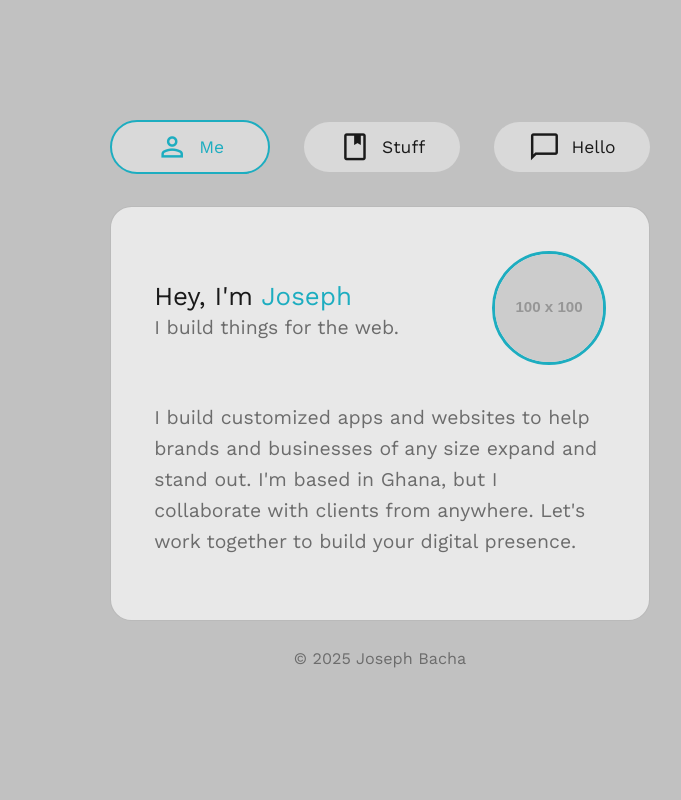
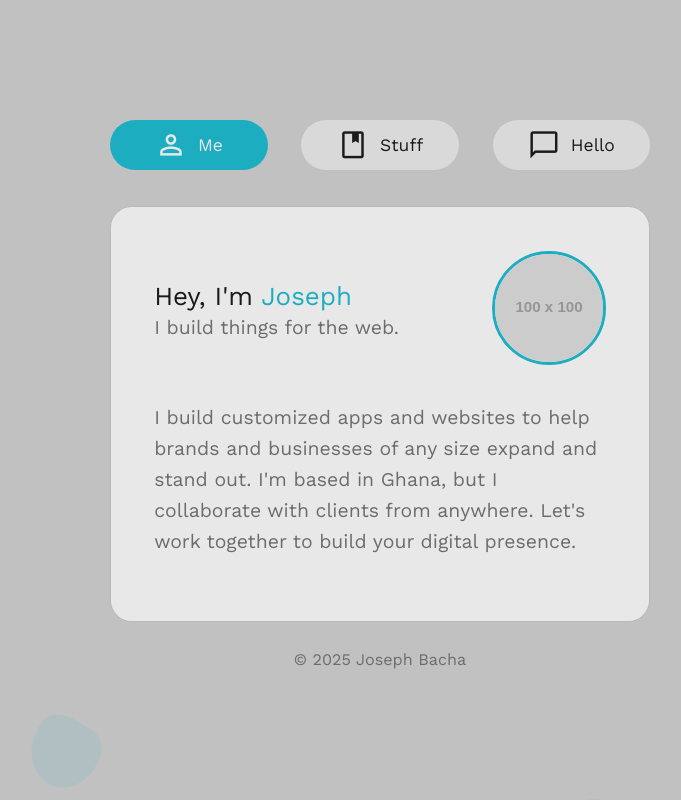
Before and after one commit to jobachx31/design-test, a plain HTML site: page index.html in a window 1280 px wide. Shown: the whole page, without its empty margins (260-941 px from the left). Drawn offline with nearby package versions, Linux system fonts and the light colour scheme; placeholder pictures from the web are drawn by us.

Commit message:
make animations cleaner

```diff
--- a/index.html
+++ b/index.html
@@ -18,6 +18,7 @@
     <script src="script.js" defer></script>
   </head>
   <body>
+    <div id="background-shapes"></div>
     <section class="main">
       <div class="content-wrapper">
         <div class="nav-buttons">
--- a/script.js
+++ b/script.js
@@ -1,4 +1,31 @@
 document.addEventListener("DOMContentLoaded", () => {
+  const createFloatingShapes = () => {
+    const shapesContainer = document.getElementById("background-shapes");
+    if (!shapesContainer) return;
+
+    const numberOfShapes = 10; // Adjust number of shapes here
+
+    for (let i = 0; i < numberOfShapes; i++) {
+      const shape = document.createElement("div");
+      shape.classList.add("shape");
+
+      // Random size (e.g., between 20px and 100px)
+      const size = Math.random() * 80 + 20;
+      shape.style.width = `${size}px`;
+      shape.style.height = `${size}px`;
+
+      // Random starting position across the viewport width
+      shape.style.left = `${Math.random() * 100}vw`;
+
+      // Random animation duration and delay
+      const duration = Math.random() * 20 + 15; // 15s to 35s
+      const delay = Math.random() * 10; // 0s to 10s delay
+      shape.style.animation = `float ${duration}s ${delay}s linear infinite`;
+
+      shapesContainer.appendChild(shape);
+    }
+  };
+
   const cardContent = document.getElementById("card-content");
   const navButtons = document.querySelectorAll(".nav-buttons button");
 
@@ -68,9 +95,16 @@ document.addEventListener("DOMContentLoaded", () => {
               </div>`,
   };
 
+  const card = document.querySelector(".card");
+
   // Set initial active state
   document.getElementById("bio-btn").classList.add("active");
   cardContent.innerHTML = contentData.bio;
+  // Set initial height
+  card.style.height = `${cardContent.scrollHeight}px`;
+
+  // Create the background animation
+  createFloatingShapes();
 
   navButtons.forEach((button) => {
     button.addEventListener("click", () => {
@@ -88,9 +122,13 @@ document.addEventListener("DOMContentLoaded", () => {
         const contentKey = button.id.replace("-btn", ""); // e.g., "bio-btn" -> "bio"
         cardContent.innerHTML = contentData[contentKey];
 
-        // 3. Start fade-in animation for new content
+        // 3. Set the card's height to match the new content's height
+        card.style.height = `${cardContent.scrollHeight}px`;
+
+        // 4. Start fade-in animation for new content
         cardContent.style.opacity = 1;
-      }, 150); // This duration should match the CSS transition
+
+      }, 200); // This duration should match the CSS opacity transition
     });
   });
 
--- a/styles.css
+++ b/styles.css
@@ -19,6 +19,28 @@ body {
   margin: 0; /* Remove default body margin */
   padding: 0; /* Remove default body padding */
 }
+
+/* --- Background Shapes Animation --- */
+#background-shapes {
+  position: fixed;
+  top: 0;
+  left: 0;
+  width: 100%;
+  height: 100%;
+  z-index: -1; /* Places it behind all other content */
+  overflow: hidden; /* Prevents scrollbars if shapes go outside */
+}
+
+.shape {
+  position: absolute;
+  bottom: -150px; /* Start below the viewport */
+  background-color: var(--accent);
+  opacity: 0.1; /* Make them very subtle */
+  border-radius: 40% 60% 70% 30% / 40% 50% 60% 50%; /* Creates organic, blob-like shapes */
+  animation: float 25s linear infinite; /* Animation name, duration, timing, and iteration */
+}
+
+/* --- End Background Shapes --- */
 
 * {
   /* Keep font-family for all elements */
@@ -44,18 +66,20 @@ body::-webkit-scrollbar {
 .card {
   border-radius: 1rem; /* 16px */
   /* Apply padding to card */
-  padding: 2rem;
+  padding: 0; /* Padding will be moved to the inner container */
   background-color: var(--foreground);
-  font-size: 1rem;;
+  font-size: 1rem;
   border: 0.0625rem solid rgba(0, 0, 0, 0.2); /* 1px */
   color: var(--text);
   text-align: center;
-  transition: all 150ms ease-in-out;
+  transition: height 350ms ease-out; /* Animate height with an ease-out effect */
+  overflow: hidden; /* Keep content from spilling out during transition */
 }
 
 #card-content {
   /* Smooth transition for the fade effect */
-  transition: opacity 150ms ease-in-out;
+  transition: opacity 200ms ease-in-out;
+  padding: 2rem; /* Apply padding here instead of the parent card */
 }
 
 .card ul,
@@ -183,7 +207,7 @@ button {
 }
 
 /* Apply hover only to nav buttons, not all buttons */
-.nav-buttons button:hover {
+.nav-buttons button:not(.active):hover {
   background-color: var(--foreground);
   flex-grow: 1.2;
   cursor: pointer;
@@ -201,9 +225,9 @@ button {
 }
 
 button.active {
-  color: var(--accent);
-  border: 2px solid;
-  border-color: var(--accent);
+  background-color: var(--accent);
+  color: var(--foreground); /* Use a light color for contrast on the accent background */
+  border: none; /* Remove the border */
 }
 
 /* Adjust box-shadow for dark mode */
@@ -343,6 +367,14 @@ button.active {
   line-height: 1.4;
 }
 
+@keyframes float {
+  from {
+    transform: translateY(0) rotate(0deg);
+  }
+  to {
+    transform: translateY(-120vh) rotate(720deg); /* Move up past the top of the screen and rotate */
+  }
+}
 /* --- Responsive Design --- */
 
 /* For tablets and smaller devices */
```
